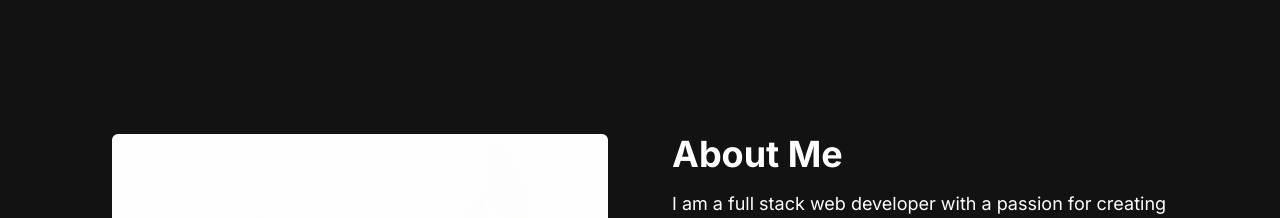
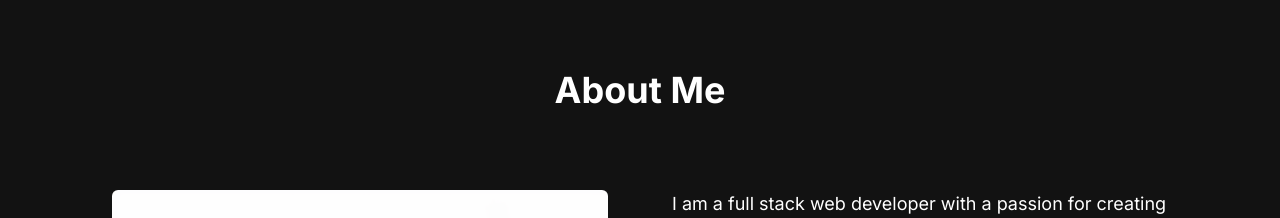
Before and after one commit to abdulbariks/portfolio, a Next.js app: page / in a window 1280 px wide. Shown: the part 686-904 px from the top of the page. Built offline with nearby package versions, Linux system fonts and the light colour scheme; no server answers.

Commit message:
design changed

```diff
--- a/app/components/AboutSection.jsx
+++ b/app/components/AboutSection.jsx
@@ -93,6 +93,9 @@ const AboutSection = () => {
 
   return (
     <section className="text-white mt-16" id="about">
+      <h2 className="text-4xl text-center font-bold text-white mb-4">
+        About Me
+      </h2>
       <div className="md:grid md:grid-cols-2 gap-8 items-center py-8 px-4 xl:gap-16 sm:py-16 xl:px-16">
         <Image
           src="/images/about-image.png"
@@ -102,7 +105,6 @@ const AboutSection = () => {
           className="rounded-md"
         />
         <div className="mt-4 md:mt-0 text-left flex flex-col h-full">
-          <h2 className="text-4xl font-bold text-white mb-4">About Me</h2>
           <p className="text-base lg:text-lg">
             I am a full stack web developer with a passion for creating
             interactive and responsive web applications. I have experience
```
